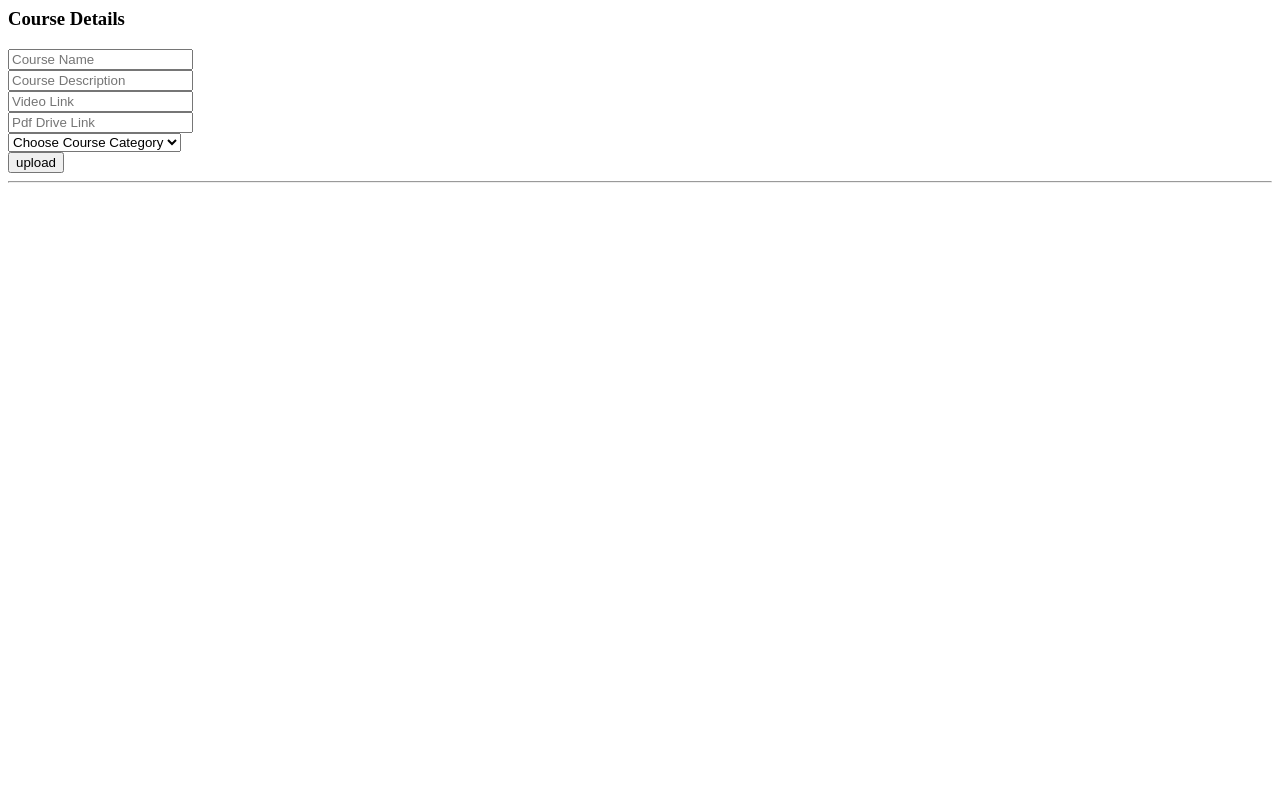
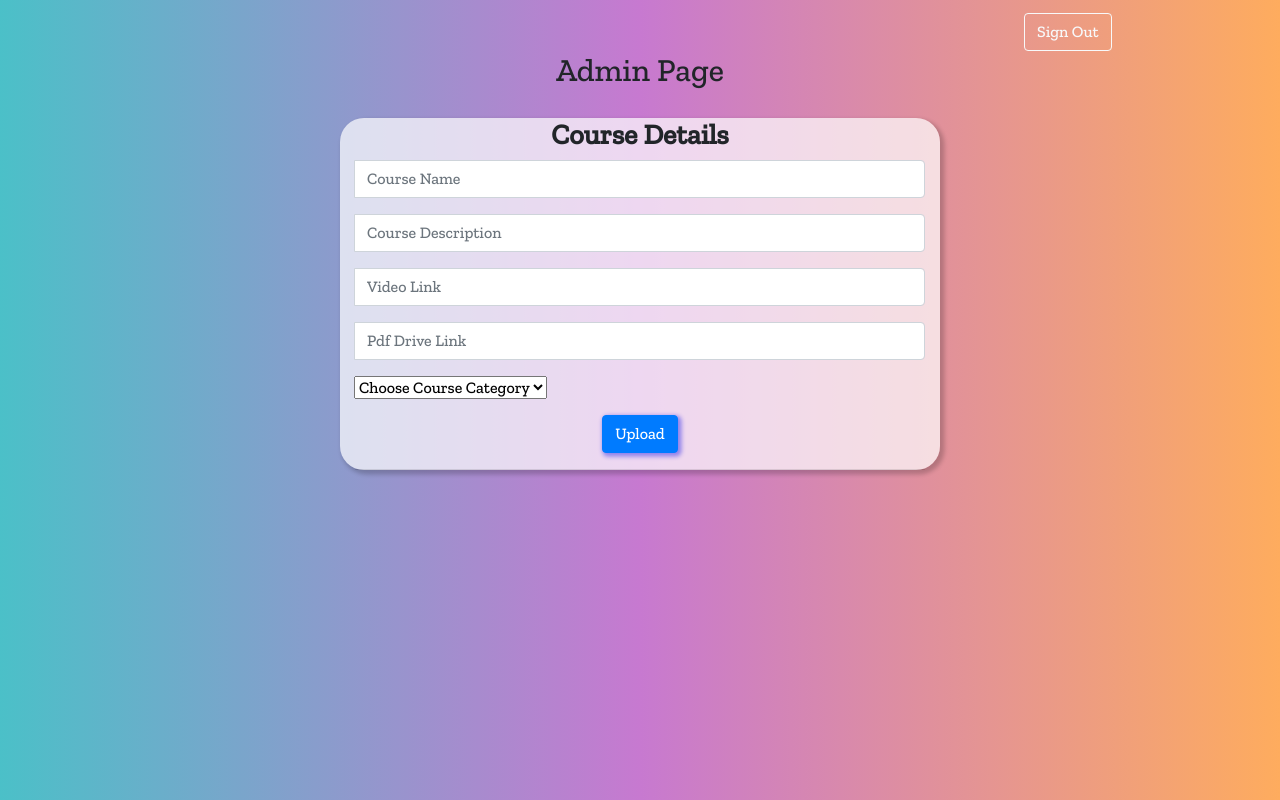
Before and after one commit to IndiaCFG3/team-10, a Django app: page /main1 in a window 1280 px wide. Run offline with Django 3.2, Linux system fonts and the light colour scheme; some libraries are stand-ins or nearby versions.

Commit message:
Styled Admin page

```diff
--- /dev/null
+++ b/team10/static/css/admin.css
@@ -0,0 +1,32 @@
+body
+{
+	background: #FEAC5E;
+	background: -webkit-linear-gradient(to right, #4BC0C8, #C779D0, #FEAC5E);
+	background: linear-gradient(to right, #4BC0C8, #C779D0, #FEAC5E);
+	font-family: Zilla Slab;
+}
+h2
+{
+	text-align:center;
+}
+.container
+{
+	text-align: center;
+	background-color: rgba(255,255,255,0.7);
+	margin: 2.25% auto;
+	width: 600px;
+	border-radius: 1.5em;
+	box-shadow: 3px 3px 4px 1.5px rgba(0, 0, 0, 0.2);
+}
+.form-group
+{
+	border-radius: 10% 10%;
+}
+button
+{
+	box-shadow: 2px 2px 4px 1.5px rgba(0,0,230,0.4);
+}
+#btn-signout
+{
+	margin: 1% 0 0 80%;
+}
--- a/team10/templates/main1.html
+++ b/team10/templates/main1.html
@@ -1,3 +1,24 @@
+<!DOCTYPE html>
+<html>
+<head>
+  <!-- Required meta tags -->
+  <meta charset="utf-8">
+  <meta name="viewport" content="width=device-width, initial-scale=1, shrink-to-fit=no">
+
+  <!-- Bootstrap CSS -->
+  <link rel="stylesheet" href="https://stackpath.bootstrapcdn.com/bootstrap/4.5.2/css/bootstrap.min.css" integrity="sha384-JcKb8q3iqJ61gNV9KGb8thSsNjpSL0n8PARn9HuZOnIxN0hoP+VmmDGMN5t9UJ0Z" crossorigin="anonymous">
+  <link rel="stylesheet" type="text/css" href="../static/css/admin.css">
+  <link href="https://fonts.googleapis.com/css2?family=Acme&display=swap" rel="stylesheet">
+  <link href="https://fonts.googleapis.com/css2?family=Zilla+Slab:wght@500&display=swap" rel="stylesheet">
+
+  <title>Admin Page</title>
+</head>
+<body>
+  <div id="btn-signout">
+    <a class="btn btn-outline-light" href="index.html" role="button"> Sign Out </a>
+  </div>
+  <h2>Admin Page</h2>
+  <div class="container">
     {% load static %}
     <h3><strong> Course Details </strong></h3>
     <form action="{% url 'coursedetails' %}" method="POST">
@@ -48,8 +69,16 @@
       </div>
 
 
-  <button type="submit" class="btn btn-primary">upload</button>
+      <button type="submit" class="btn btn-primary">Upload</button>
       <hr>
 
 
     </form>
+  </div>
+
+  <script src="https://code.jquery.com/jquery-3.5.1.slim.min.js" integrity="sha384-DfXdz2htPH0lsSSs5nCTpuj/zy4C+OGpamoFVy38MVBnE+IbbVYUew+OrCXaRkfj" crossorigin="anonymous"></script>
+  <script src="https://cdn.jsdelivr.net/npm/popper.js@1.16.1/dist/umd/popper.min.js" integrity="sha384-9/reFTGAW83EW2RDu2S0VKaIzap3H66lZH81PoYlFhbGU+6BZp6G7niu735Sk7lN" crossorigin="anonymous"></script>
+  <script src="https://stackpath.bootstrapcdn.com/bootstrap/4.5.2/js/bootstrap.min.js" integrity="sha384-B4gt1jrGC7Jh4AgTPSdUtOBvfO8shuf57BaghqFfPlYxofvL8/KUEfYiJOMMV+rV" crossorigin="anonymous"></script>
+
+</body>
+</html>
```
Lines whose indentation alone changed are shown as unchanged.
